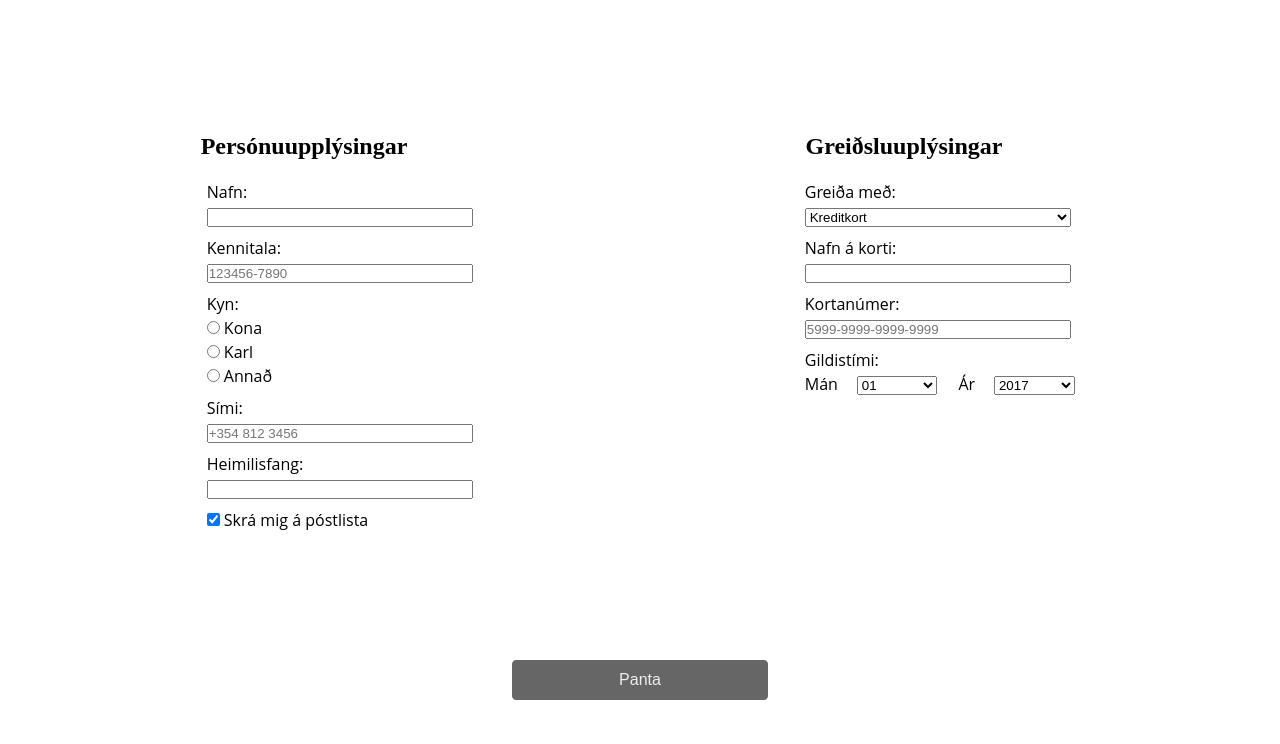
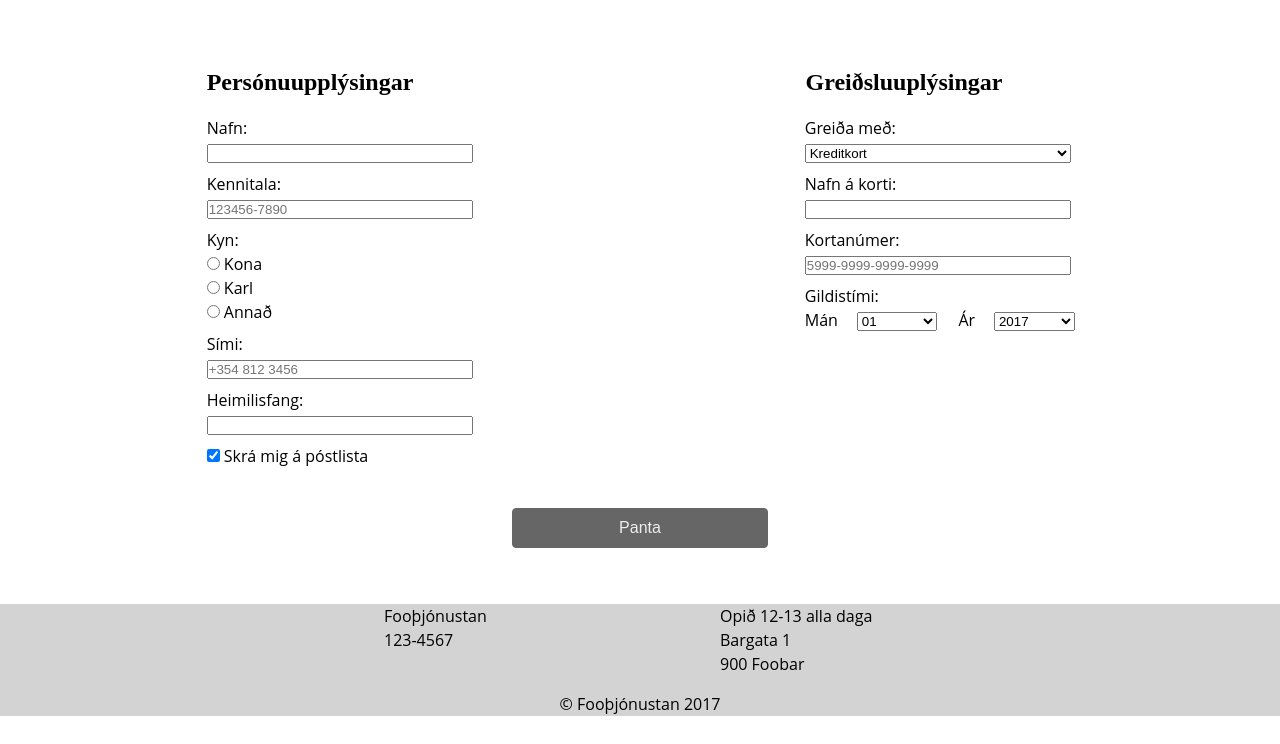
Before and after one commit to omarpall/Vefforitun, a website: page gogn/buy.html in a window 1280 px wide. Shown: the part 576-1320 px from the top of the page. After the commit the page ends 1292 px from the top, so only its background shows below. Drawn offline with Linux system fonts and the light colour scheme.

Commit message:
allt ad gerast!! footer ad koma til

```diff
--- a/gogn/buy.html
+++ b/gogn/buy.html
@@ -21,7 +21,7 @@
 
 	 <main class="buy--main">
 		<section class="personalinfo">
-			<h2 class="buy--h2">Persónuupplýsingar</h2>
+			<h2 class="buy--1h2">Persónuupplýsingar</h2>
 		<div>
 			<div class="name">
 				 <label for="name">Nafn:</label>
@@ -65,7 +65,7 @@
      </div>
 		</section>
 		<section class="paymentinfo">
-			<h2 class="buy--h2">Greiðsluuplýsingar</h2>
+			<h2 class="buy--2h2">Greiðsluuplýsingar</h2>
 			<div class="payment">
 				<label>Greiða með:</label>
 			  <div>
@@ -123,13 +123,24 @@
 	  </section>
   </main>
 		<footer class="buy--footer">
+		  <section class="footer--1">
+				<div class="footer--div1">
 			<p> Fooþjónustan </p>
 			<p> 123-4567 </p>
+		   </div>
+		  </section>
+			<section class="footer--2">
+			  <div class="footer--div2">
 			<p> Opið 12-13 alla daga</p>
 			<p> Bargata 1</p>
 			<p> 900 Foobar </p>
-
+		   </div>
+		  </section>
+      <section class="footer--3">
+				<div class="footer--div3">
 			<p> © Fooþjónustan 2017 </p>
+		  </div>
+		  </section>
 		</footer>
  </body>
 </html>
--- a/gogn/scss/kaupa.scss
+++ b/gogn/scss/kaupa.scss
@@ -42,9 +42,12 @@ nav {
   align-items: center;
   justify-content: space-between;
 }
-.buy--h2 {
+.buy--1h2 {
+  margin-right: 2.5em;
+  }
+.buy--2h2 {
   margin-right: 3em;
-  }
+}
 .gildistimi--man {
   margin-left: 1.1em;
   width: 6em;
@@ -85,14 +88,46 @@ nav {
   flex-wrap: wrap;
   align-content: center;
   justify-content: center;
+  margin-top: 11em;
 }
 .buy--footer {
   bottom:0;
   width:100%;
-  margin-top: 10em;
+  margin-top: 6em;
   background: #D3D3D3;
 }
-
+.footer--1 {
+  width: 50%;
+  float: left;
+  display:inline;
+  margin-bottom: 1em;
+}
+.footer--div1{
+  justify-content: center;
+  align-items: center;
+  margin-left: 24em;
+}
+.footer--2 {
+  width: 50%;
+  float: right;
+  display:inline;
+  margin-bottom: 1em;
+}
+.footer--div2 {
+  justify-content: center;
+  align-items: center;
+  margin-left: 5em;
+}
+.footer--3 {
+  height: auto;
+  width: 100%;
+  display: flex;
+  flex-wrap: wrap;
+  align-content: center;
+  justify-content: center;
+}
+.footer--div3 {
+}
 @media screen and (max-width:1199px) {
   .buy--main {
     width: 100%;
@@ -104,6 +139,9 @@ nav {
   width: 50%;
  }
  .buyimage {
+  width: 100%;
+ }
+ .buy--footer {
   width: 100%;
  }
 }
```
Also changed, not shown: gogn/styles.css.
